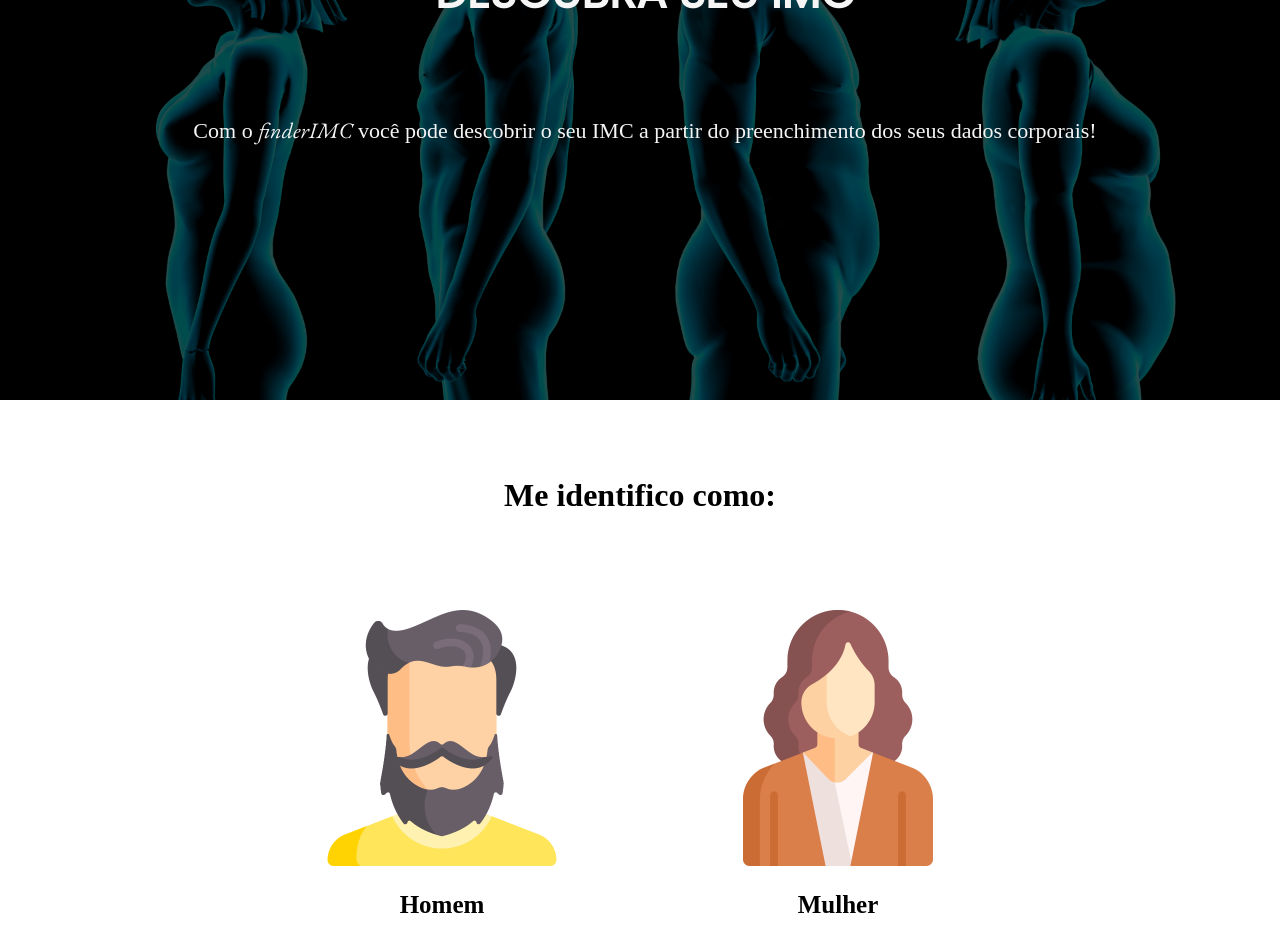
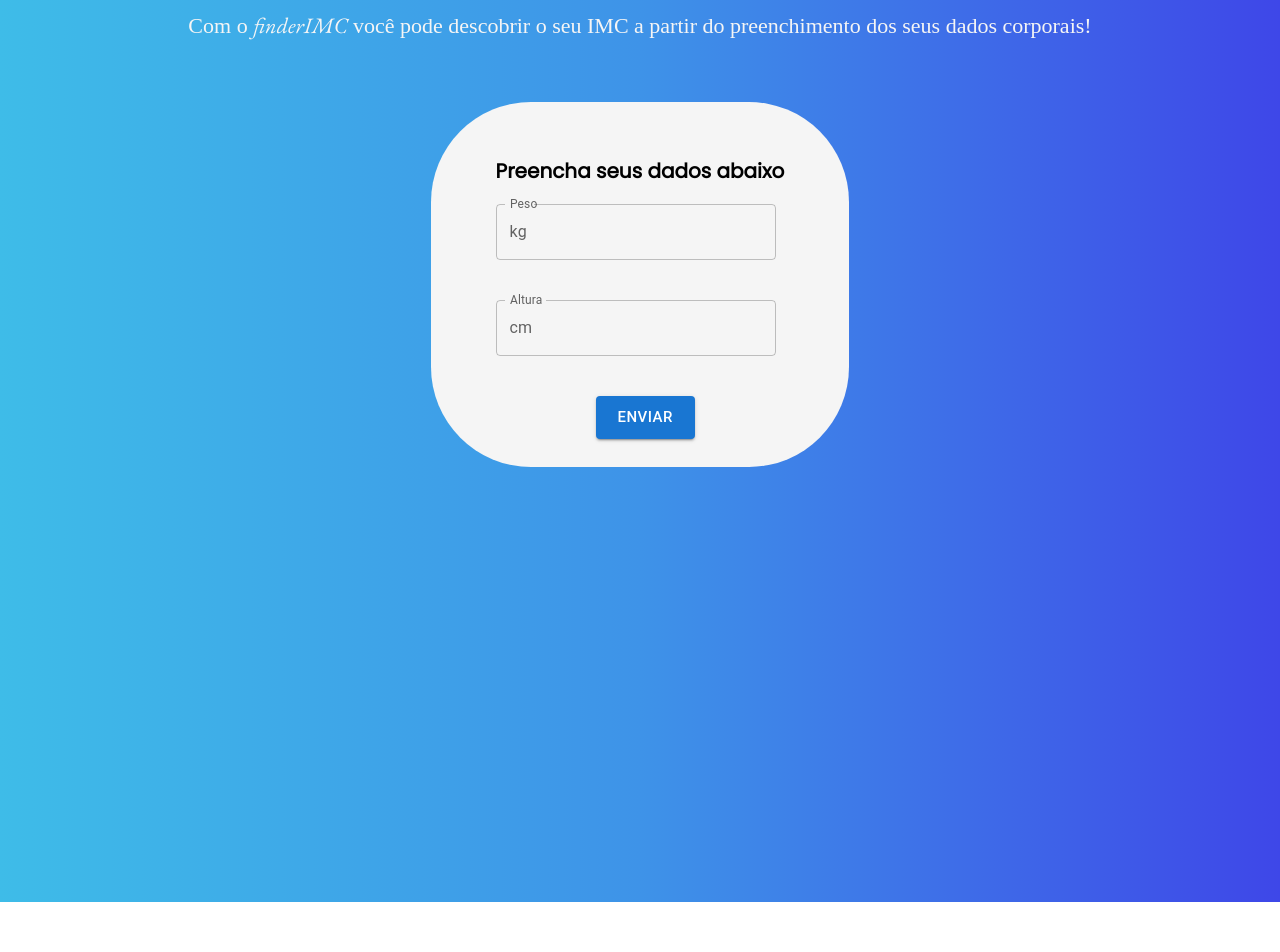
Before and after one commit to Andresa-Alves-Ribeiro/projeto-imc, a React (Create React App) app: page / in a window 1280 px wide. Shown: the part 240-1192 px from the top of the page. After the commit the page ends 1142 px from the top, so only its background shows below. Built offline with nearby package versions, Linux system fonts and the light colour scheme.

Commit message:
Começando a implementar a lógica

```diff
--- a/package.json
+++ b/package.json
@@ -14,6 +14,7 @@
     "react": "^18.2.0",
     "react-dom": "^18.2.0",
     "react-hook-form": "^7.42.1",
+    "react-input-mask": "^2.0.4",
     "react-router-dom": "^6.7.0",
     "react-scripts": "5.0.1",
     "web-vitals": "^2.1.4"
--- a/src/components/formulario/Formulario.jsx
+++ b/src/components/formulario/Formulario.jsx
@@ -3,49 +3,51 @@ import Box from '@mui/material/Box';
 import InputAdornment from '@mui/material/InputAdornment';
 import TextField from '@mui/material/TextField';
 import Button from '@mui/material/Button';
-import Header from '../header/Header';
 import './style.css';
+import InputMask from 'react-input-mask';
 
-export function Formulario() {
-    const [submit, setSubmit] = React.useState(false);
+export function Formulario(props) {
+    const [form, setForm] = React.useState();
 
-    const handleMouseDownPassword = (event) => {
-        event.preventDefault();
+    const handleChange = (event) => {
+        setForm({ ...form, [event.target.name]: event.target.value })
     };
 
     return (
-        <Box sx={{ display: 'flex', flexWrap: 'wrap', flexDirection: 'column', width: '100%', height: '100vh', alignItems: 'center', background: 'rgb(62,188,232); background: linear-gradient(90deg, rgba(62,188,232,1) 0%, rgba(62,147,232,1) 50%, rgba(62,71,232,1) 100%);' }}>
-            <Header />
-
+        <Box sx={{ display: 'flex', flexWrap: 'wrap', flexDirection: 'column', width: '100%', height: '100vh', alignItems: 'center', }}>
             <div className='box-form'>
                 <h1>Preencha seus dados abaixo</h1>
+
                 <div className='text-field'>
-                    <TextField
+                    <InputMask
+                        mask="9.99"
+                        onChange={handleChange}
+                        name="Altura"
+                    >
+                        {() => <TextField
                             label="Peso"
                             id="outlined-start-adornment"
                             sx={{ g: 1, width: '35ch', display: 'flex', flexWrap: 'wrap', flexDirection: 'column', marginBottom: '40px', backgroundColor: 'whitesmoke' }}
                             InputProps={{
                                 startAdornment: <InputAdornment position="start">kg</InputAdornment>,
                             }}
-                    />
+                        />}
+                    </InputMask>
 
-                    <TextField
+                    <InputMask
+                        mask="999"
+                        onChange={handleChange}
+                        name="Peso"
+                    >
+                        {() => <TextField
                             label="Altura"
                             id="outlined-start-adornment"
                             sx={{ g: 1, width: '35ch', display: 'flex', flexWrap: 'wrap', flexDirection: 'column', marginBottom: '40px', backgroundColor: 'whitesmoke' }}
                             InputProps={{
                                 startAdornment: <InputAdornment position="start">cm</InputAdornment>,
                             }}
-                    />
-
-                    <TextField
-                        label="Idade"
-                        id="outlined-start-adornment"
-                        sx={{ g: 1, width: '35ch', display: 'flex', flexWrap: 'wrap', flexDirection: 'column', marginBottom: '25px', backgroundColor: 'whitesmoke' }}
-                        InputProps={{
-                            startAdornment: <InputAdornment position="start"></InputAdornment>,
-                        }}
-                    />
+                        />}
+                    </InputMask>
                 </div>
 
                 <Button variant="contained" size="large" sx={{ marginLeft: '100px' }}>
--- a/src/components/formulario/style.css
+++ b/src/components/formulario/style.css
@@ -4,14 +4,14 @@
 }
 
 .box-form {
-    padding: 40px 65px 28px 60px;
+    padding: 40px 65px 28px 65px;
     background: whitesmoke;
     border-radius: 100px;
 }
 
 h1 {
     font-size: 20px;
-    padding-bottom: 25px;
+    padding-bottom: 5px;
     text-align: center;
     font-family: 'Poppins';
 }
--- a/src/components/paginaInicial/PaginaInicial.jsx
+++ b/src/components/paginaInicial/PaginaInicial.jsx
@@ -1,15 +1,13 @@
 import React from 'react'
-import { Link } from 'react-router-dom'
 import './style.css'
-import Homem from '../../assets/homem.png'
-import Mulher from '../../assets/mulher.png'
 import Header from '../header/Header'
+import { Formulario } from '../formulario/Formulario'
 
 
 export default function PaginaInicial() {
     return (
-        <div>
-            <div className='pagina-inicial'>
+        <div className='pagina-inicial'>
+            <div>
                 <Header />
                 <section>
                     <div className='frase-inicial'>
@@ -19,23 +17,7 @@ export default function PaginaInicial() {
                 </section>
             </div>
 
-            <body>
-                <section className='escolha-genero'>
-                    <h2>Me identifico como:</h2>
-
-                    <div className='botoes-escolha'>
-                        <Link to="/form-homem" className='botao-inicial'>
-                            <img src={Homem} alt="homem" className='imagem-inicial' />
-                            <p>Homem</p>
-                        </Link>
-
-                        <Link to="/form-mulher" className='botao-inicial'>
-                            <img src={Mulher} alt="homem" className='imagem-inicial' />
-                            <p>Mulher</p>
-                        </Link>
-                    </div>
-                </section>
-            </body>
+            <Formulario />
         </div>
     )
 }
--- a/src/components/paginaInicial/style.css
+++ b/src/components/paginaInicial/style.css
@@ -6,10 +6,7 @@ body {
 }
 
 .pagina-inicial {
-    background-image: linear-gradient(rgba(0, 0, 0, 0.7),rgba(0, 0, 0, 0.7)), url("../../assets/banner.png");
-    height: 80vh;
-    background-repeat: no-repeat;
-    background-size: cover;
+  background: rgb(62,188,232); background: linear-gradient(90deg, rgba(62,188,232,1) 0%, rgba(62,147,232,1) 50%, rgba(62,71,232,1) 100%)
 }
 
 span {
@@ -24,14 +21,13 @@ span {
 
 .titulo-inicial {
     font-size: 45px;
-    padding: 60px 20px 0px 30px;
     text-align: center;
     color: whitesmoke;
   }
 
 .texto-inicial {
   font-size: 22px;
-  padding: 30px 20px 60px 30px;
+  padding: 0px 0px 40px 0px;
   text-align: center;
   color: whitesmoke;
 }
--- a/src/routes/Router.js
+++ b/src/routes/Router.js
@@ -1,14 +1,12 @@
 import React from 'react';
 import { BrowserRouter, Routes, Route } from 'react-router-dom';
-import { Formulario } from '../components/formulario/Formulario';
 import PaginaInicial from '../components/paginaInicial/PaginaInicial';
 
 
 const Router = () => (
     <BrowserRouter>
         <Routes>
-            <Route exact path='/' element={ <PaginaInicial/> } />
-            <Route path='/form-homem' element={ <Formulario/> } />
+            <Route exact path='/' element={<PaginaInicial />} />
         </Routes>
     </BrowserRouter>
 );
```
Also changed, not shown: src/components/calcImc/CalcImc.jsx (added, +40 -0 lines), src/components/resultImc/ResultImc.jsx (added, +15 -0 lines), 1 other file (tests, documents, lock files or other folders). Lines whose indentation alone changed are shown as unchanged.
